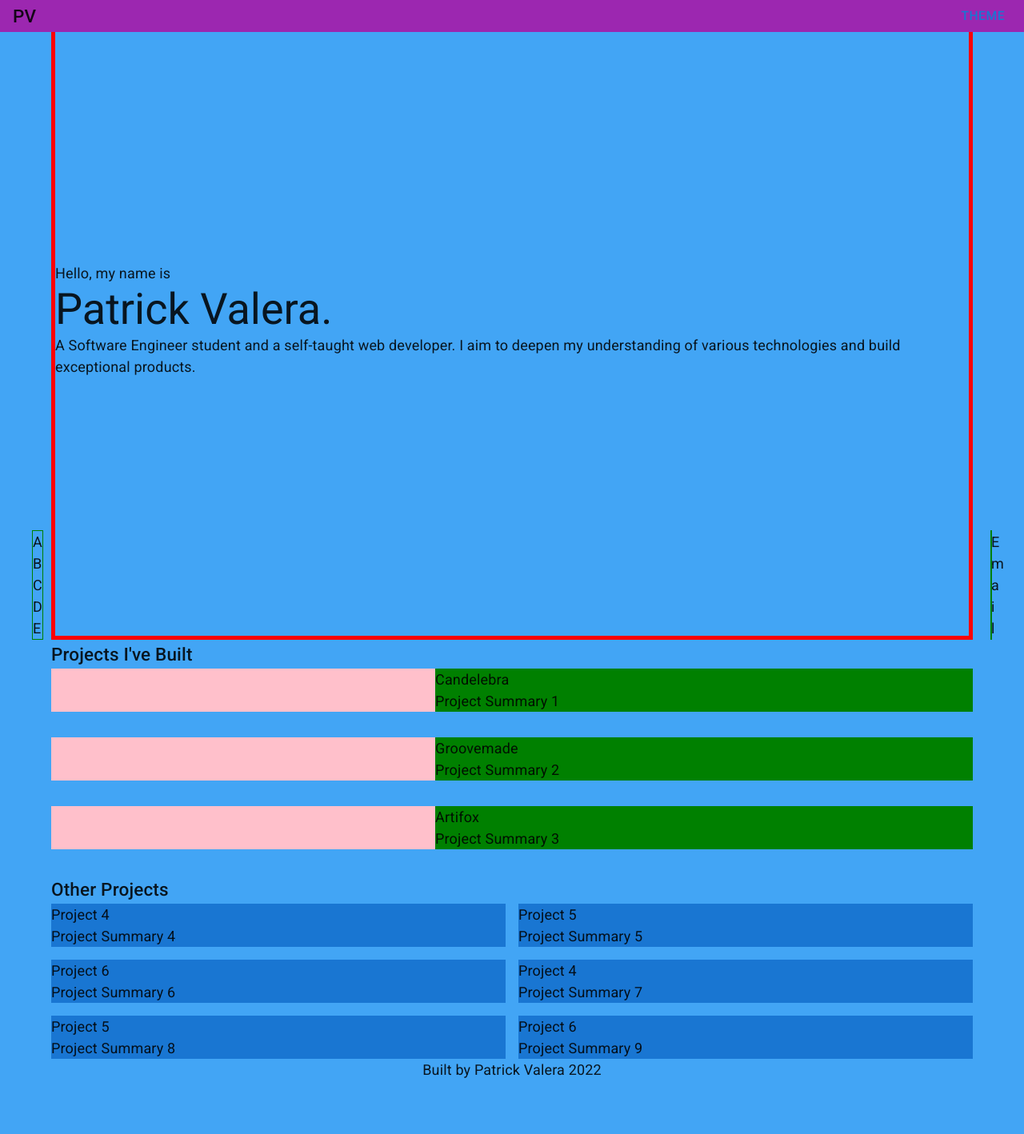
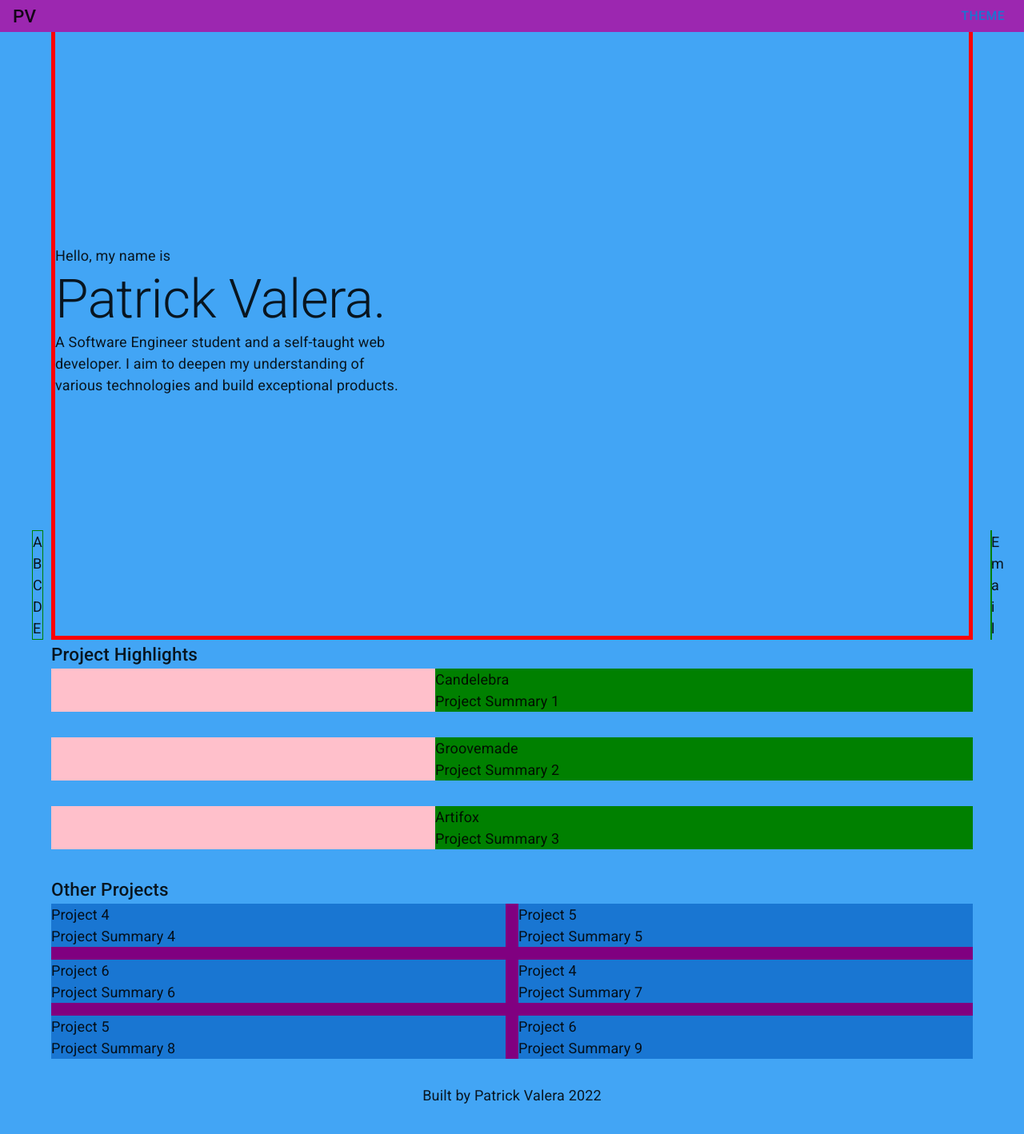
Before and after one commit to PatrickValera/20_Portfolio_V2, a Next.js app in the folder frontend/: page / in a window 1280 px wide. Shown: the top 1418 px of the page at 80% size. Built offline with nearby package versions, Linux system fonts and the light colour scheme.

Commit message:
layout | fade in elements

```diff
--- a/frontend/components/sections/Introduction.js
+++ b/frontend/components/sections/Introduction.js
@@ -1,12 +1,15 @@
 import { Typography } from '@mui/material'
 import React from 'react'
-import {Box} from '@mui/material'
+import { Box } from '@mui/material'
 const Introduction = () => {
   return (
-    <Box display='flex' sx={{p:'50px 0',height:'100vh',border:'5px solid red',flexDirection:'column', justifyContent:'center' }}>
-      <Typography variant='body1'> Hello, my name is</Typography>
-      <Typography variant='h3'> Patrick Valera.</Typography>
-      <Typography variant='body1'> A Software Engineer student and a self-taught web developer. I aim to deepen my understanding of various technologies and build exceptional products.</Typography>
+    <Box display='flex' sx={{ p: '50px 0', height: '100vh', border: '5px solid red', flexDirection: 'column', justifyContent: 'center' }}>
+      <Box className='fade'sx={{ maxWidth: '450px' }}>
+        <Typography variant='body1'> Hello, my name is</Typography>
+        <Typography variant='h2'> Patrick Valera.</Typography>
+        <Typography variant='body1'> A Software Engineer student and a self-taught web developer. I aim to deepen my understanding of various technologies and build exceptional products.</Typography>
+
+      </Box>
     </Box>
   )
 }
--- a/frontend/components/sections/Projects.js
+++ b/frontend/components/sections/Projects.js
@@ -4,9 +4,9 @@ import React from 'react'
 const Projects = ({ projects }) => {
   return (
     <>
-      <Typography variant='h6'>Projects I've Built</Typography>
+      <Typography variant='h6'>Project Highlights</Typography>
       {projects.slice(0, 3).map((project, index) => (
-        <Box display='grid' className='fade' sx={{ gridTemplateColumns: 'repeat(12,1fr)', position: 'relative', bgcolor: 'red', mb: 4 }}>
+        <Box key={index} display='grid' className='fade' sx={{ gridTemplateColumns: 'repeat(12,1fr)', position: 'relative', bgcolor: 'red', mb: 4 }}>
 
           {/* IMAGE HERE */}
           <Box sx={{ gridArea: '1/1/-1/7', bgcolor: 'pink' }}>
@@ -24,9 +24,9 @@ const Projects = ({ projects }) => {
       ))}
 
       <Typography variant='h6'>Other Projects</Typography>
-      <Box display='flex'sx={{flexWrap:'wrap',gap:2}}>
+      <Box display='flex'sx={{flexWrap:'wrap',gap:2, mb: 4,minHeight:'10px',bgcolor:'purple' }}>
         {projects.slice(3).map((project, index) => (
-          <Box className='fade' sx={{ p: 0, flex: '100px 1 1',minWidth:'33%', bgcolor:'primary.main' }}>
+          <Box key={index} className='fade' sx={{ p: 0, flex: '100px 1 1',minWidth:'33%', bgcolor:'primary.main' }}>
             <Typography variant='body1'>{project.title}</Typography>
             {/* <Typography variant='body1'>{project.description}</Typography> */}
             <Typography variant='body1'>Project Summary {index +4}</Typography>
--- a/frontend/pages/index.js
+++ b/frontend/pages/index.js
@@ -14,11 +14,17 @@ import { useEffect } from 'react'
 export default function Home({ setTheme }) {
   const { projects } = Profile
   useEffect(() => {
+    console.log('UE')
     const items = document.querySelectorAll(".fade")
     const observer = new IntersectionObserver(entries => {
+
       entries.forEach(entry => {
-        entry.target.classList.toggle('show', entry.isIntersecting)
+        if(!entry.isIntersecting)return
+        else entry.target.classList.toggle('show', entry.isIntersecting)
+        if(entry.isIntersecting)observer.unobserve(entry.target)
       })
+    },{
+      threshold:1,
     })
 
     items.forEach(item => {
--- a/frontend/styles/globals.css
+++ b/frontend/styles/globals.css
@@ -27,10 +27,14 @@ img {
 }
 
 .fade{
+  position: relative;
   opacity: 0;
-  transition: opacity 300ms ease-in-out;
+  transform: translateY(50px);
+  transition:  all 500ms ease-out;
 }
 
 .show{
   opacity: 1;
+  transform: translateY(0);
+
 }
```
